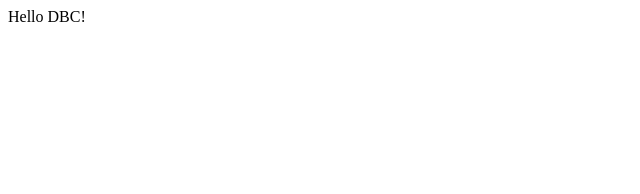
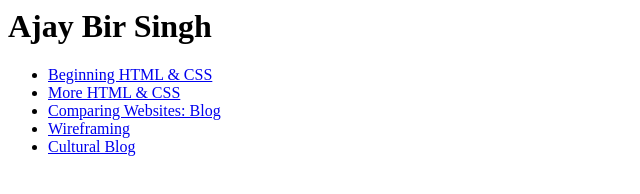
Before and after one commit to absarora/absarora.github.io, a plain HTML site: page index.html in a window 1280 px wide. Shown: the whole page, without its empty margins (0-640 px from the left). Drawn offline with Linux system fonts and the light colour scheme.

Commit message:
added links to index page

```diff
--- a/index.html
+++ b/index.html
@@ -1 +1,22 @@
-<html><body>Hello DBC!</body></html>
+<html>
+  <body>
+    <h1>Ajay Bir Singh</h1>
+    <ul>
+      <li>
+        <a href="http://absarora.github.io/unit1_week1/dbc1.html">Beginning HTML & CSS</a>
+      </li>
+      <li>
+        <a href="http://absarora.github.io/unit1_week1/dbc2.html">More HTML & CSS</a>
+      </li>
+      <li>
+        <a href="http://absarora.github.io/unit1_week1/dbc_blog.html">Comparing Websites: Blog</a>
+      </li>
+      <li>
+        <a href="http://absarora.github.io/unit1_week1/wireframe_sites.html">Wireframing</a>
+      </li>
+      <li>
+        <a href="http://absarora.github.io/unit1_week1/week2_cultural_blog.html">Cultural Blog</a>
+      </li>
+    </ul>
+  </body>
+</html>
```
